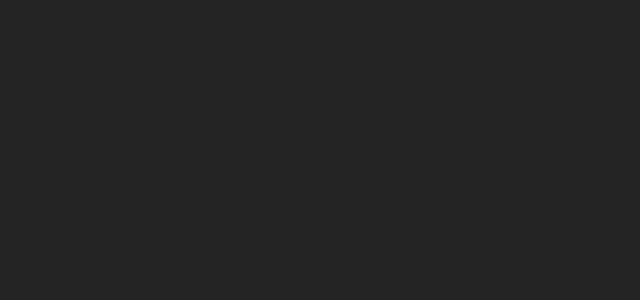
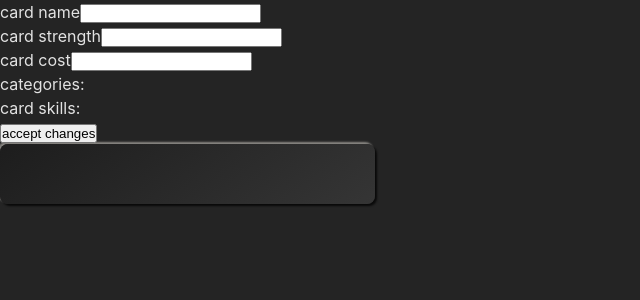
Before and after one commit to PanTrick584/dark-disciple-card-game, a React (Vite) app: page /cards/1/1 in a window 1280 px wide. Before the commit this address had no page. Shown: the top 300 px of the page, without its empty margins (0-640 px from the left). Built offline with nearby package versions, Linux system fonts and the light colour scheme.

Commit message:
add edit card and prepare to path element in db

```diff
--- a/src/components/Card/Card.jsx
+++ b/src/components/Card/Card.jsx
@@ -1,13 +1,18 @@
 import React, { useEffect, useState } from 'react'
 import "./styles/card.scss"
+import { Link, useLocation } from 'react-router-dom';
 
-const Card = ({ cardsLevel, cardsCategories }) => {
+const Card = ({ cardsLevel, cardsCategories, categoryName }) => {
+
+
     return (
         <>
             {cardsLevel?.data?.map((card, id) => {
                 const currentCategories = card?.category?.map((category) => category?.en);
+                const cardName = card?.name?.en.split(" ").join("-");
                 if (!cardsCategories.length || cardsCategories.some(category => currentCategories.includes(category))) {
                     return (
+                        <Link to={`/cards/${categoryName}/${cardName}`} state={card}>
                             <div className="card">
                                 <div className="card-title">
                                     <div className="card-title-box">
@@ -39,6 +44,7 @@
                                     })}
                                 </div>
                             </div>
+                        </Link>
                     )
                 }
             })}
--- /dev/null
+++ b/src/components/CardEdit/CardEdit.jsx
@@ -0,0 +1,127 @@
+import { useState } from "react";
+import { useLocation } from "react-router-dom";
+
+const CardEdit = () => {
+    const [newData, setNewData] = useState({});
+    const [strengthError, setStrengthError] = useState("")
+
+    const location = useLocation();
+    const card = location.state || {};
+
+    console.log(newData);
+    return (
+        <>
+        <form action="" method="post" onSubmit={() => setNewData()}>
+            <div className="card-edit-title">
+                <label htmlFor="card-title">card name</label>
+                <input
+                    type="text"
+                    name="card-title"
+                    onChange={(e) => setNewData(prev => ({...prev, name: { en: e.target.value}}))}
+                    defaultValue={card?.name?.en}
+                    />
+            </div>
+            <div className="card-edit-strength">
+                <label htmlFor="card-strength">card strength</label>
+
+                <input
+                    type="text"
+                    name="card-strength"
+                    defaultValue={card?.strength}
+                    onChange={(e) => {
+                        const strength = Number(e.target.value);
+                        if (isNaN(strength) || strength === 0) {
+                            setStrengthError("Please provide value as Number and different than '0'")
+                            return;
+                        }
+                        setStrengthError("")
+                        setNewData(prev => ({...prev, strength}));
+                    }}
+                    />
+                <label htmlFor="card-strength">{strengthError}</label>
+            </div>
+            <div className="card-edit-cost">
+                <label htmlFor="card-cost">card cost</label>
+                <input type="text" name="card-cost" defaultValue={card?.level} />
+            </div>
+            <div className="card-edit-categories">
+                <p className="categories-title">categories:</p>
+                {card?.category?.map(cat => {
+                   return (
+                        <>
+                            <label htmlFor="card-category">card category</label>
+                            <input type="text" name="card-category" defaultValue={cat.en} />
+                        </>
+                    )
+                })}
+            </div>
+            <div className="card-edit-description">
+                <p>card skills:</p>
+                {card?.skills?.map(skill => {
+                    if (!skill) return;
+                    return (
+                        <div className="card-edit-description-box">
+                            {skill?.map(item => {
+                                return (
+                                    <>
+                                        <div className="card-edit-skill">
+                                            {item.type.length && item?.type?.map(el => {
+                                                return (
+                                                    <>
+                                                        <label htmlFor="card-skill">card skill</label>
+                                                        <input type="text" name="card-skill" defaultValue={el?.en} />
+                                                    </>
+                                                )
+                                            })}
+
+                                        </div>
+                                        <div className="card-edit-description">
+                                            <label htmlFor="card-description">card description</label>
+                                            <input type="text" name="card-description" defaultValue={item?.description?.en} />
+                                        </div>
+                                    </>
+                                )
+                            })}
+                        </div>
+                    )
+                })}
+            </div>
+            <button type="submit" >accept changes</button>
+        </form>
+        <div className="card">
+            <div className="card-title">
+                <div className="card-title-box">
+                    <p className="card-title-name">{card?.name?.en}</p>
+                    <div className="card-title-categories">
+                        {card?.category?.map(cat => <p className='card-title-categories-item'>{cat.en}</p>)}
+                    </div>
+                </div>
+                <div className="card-title-nums">
+                    <p className='card-level'>{card?.level}</p>
+                    <p className='card-strength'>{card?.strength}</p>
+                </div>
+            </div>
+            <div className="card-description">
+                {card?.skills?.map((skill, id) => {
+                    if (!skill) return;
+                    return (
+                        <div className="card-description-box">
+                            {skill?.map(item => {
+                                return (
+                                    <>
+                                        <div className="skill">{item.type.length && item?.type?.map(el => <p className='skill-item'>{el?.en}</p>)}</div>
+                                        <div className="description">{item?.description?.en}</div>
+                                    </>
+                                )
+                            })}
+                        </div>
+                    )
+                })}
+            </div>
+        </div>
+        </>
+
+    )
+}
+
+export default CardEdit;
--- a/src/pages/CardsPage.jsx
+++ b/src/pages/CardsPage.jsx
@@ -57,10 +57,10 @@
         <nav className='cards-page'>
             <ul className='cards-page-ul'>
                 <li className={`button ${active === 'elves' ? 'active' : ''}`} onClick={() => setActive('elves')}><Link to="./elves" state={{ dataLocation: pathsElves, name: "houses-of-elves" }}>Elves</Link></li>
-                <li className={`button ${active === 'orcs' ? 'active' : ''}`} onClick={() => setActive('orcs')}><Link to="./orcs" state={pathsOrcs}>Orcs</Link></li>
+                <li className={`button ${active === 'orcs' ? 'active' : ''}`} onClick={() => setActive('orcs')}><Link to="./orcs" state={{ dataLocation: pathsOrcs, name: "orcs-tribes" }}>Orcs</Link></li>
                 <li className={`button ${active === 'damned' ? 'active' : ''}`} onClick={() => setActive('damned')}><Link to="./damned" state={{ dataLocation: pathsDamned, name: "damned-hordes" }} >Damned</Link></li>
-                <li className={`button ${active === 'empire' ? 'active' : ''}`} onClick={() => setActive('empire')}><Link to="./empire" state={pathsEmpire}>Empire</Link></li>
-                <li className={`button ${active === 'undead' ? 'active' : ''}`} onClick={() => setActive('undead')}><Link to="./undead" state={pathsUndead}>Undead</Link></li>
+                <li className={`button ${active === 'empire' ? 'active' : ''}`} onClick={() => setActive('empire')}><Link to="./empire" state={{ dataLocation: pathsEmpire, name: "empire-alliance" }}>Empire</Link></li>
+                <li className={`button ${active === 'undead' ? 'active' : ''}`} onClick={() => setActive('undead')}><Link to="./undead" state={{ dataLocation: pathsUndead, name: "undead-legion" }}>Undead</Link></li>
             </ul>
             <Outlet />
         </nav>
--- a/src/pages/HomePage.jsx
+++ b/src/pages/HomePage.jsx
@@ -4,11 +4,7 @@
 
 const HomePage = () => {
 
-    const { userData, loadings } = useContext(AppContext);  // Destructure values from context
-
-    // Log the values from context for testing
-    // console.log('userData:', userData);      // This should log "siema"
-    // console.log('loadings:', loadings);
+    const { userData, loadings } = useContext(AppContext);
 
     return (
         <div>
--- a/src/pages/cards-filter/CardsFilter.jsx
+++ b/src/pages/cards-filter/CardsFilter.jsx
@@ -17,7 +17,7 @@
     const [categories, setCategories] = useState([]);
 
     const location = useLocation();
-    const { dataLocation, name } = location.state;
+    const { dataLocation, name } = location.state || {};
 
     useEffect(() => {
         handleCategories();
@@ -129,7 +129,6 @@
                     })}
                     <li className={`button small`} onClick={() => {
                         setActiveCategories([])
-                        // setCategories([])
                         handleCategories()
                     }}><a>all</a></li>
                 </ul>
@@ -138,13 +137,14 @@
             <div className="cards-filter-container">
                 {factionData.map((faction) => {
                     if (faction?.name !== name) return;
-                    console.log(faction?.name);
-                    console.log(name);
+                    // console.log(faction?.name);
+                    // console.log(name);
                     return faction?.data?.map((cardsLevel, id) => {
                         if (!activeLevels.length || activeLevels.includes(id + 1)) {
                             return <Card
                                 cardsLevel={cardsLevel}
-                                cardsCategories={categories} />
+                                cardsCategories={categories}
+                                categoryName={name} />
                         }
                     })
                 })}
--- a/src/router/AppRouter.jsx
+++ b/src/router/AppRouter.jsx
@@ -3,6 +3,7 @@
 import DecksPage from '../pages/DecksPage';
 import CardsPage from '../pages/CardsPage';
 import CardsFilter from '../pages/cards-filter/CardsFilter';
+import CardEdit from '../components/CardEdit/CardEdit';
 
 const AppRoutes = () => {
     return (
@@ -11,12 +12,19 @@
                 <Route path="/" element={<HomePage />} />
                 <Route path="/decks" element={<DecksPage />} />
                 <Route path="/cards" element={<CardsPage />}>
-                    <Route path="elves" element={<CardsFilter />} />
-                    <Route path="orcs" element={<CardsFilter />} />
-                    <Route path="damned" element={<CardsFilter />} />
-                    <Route path="undead" element={<CardsFilter />} />
-                    <Route path="empire" element={<CardsFilter />} />
+                    <Route path="elves" element={<CardsFilter />} >
+                    </Route>
+                    <Route path="orcs" element={<CardsFilter />} >
+                    </Route>
+                    <Route path="damned" element={<CardsFilter />} >
+                    </Route>
+                    <Route path="undead" element={<CardsFilter />} >
+                    </Route>
+                    <Route path="empire" element={<CardsFilter />} >
+                    </ Route>
+
                 </Route>
+                <Route path="/cards/:category/:id" element={<CardEdit />}></Route>
             </Routes>
         </Router>
     )
```
Also changed, not shown: 1 other file (tests, documents, lock files or other folders). Lines whose indentation alone changed are shown as unchanged.
